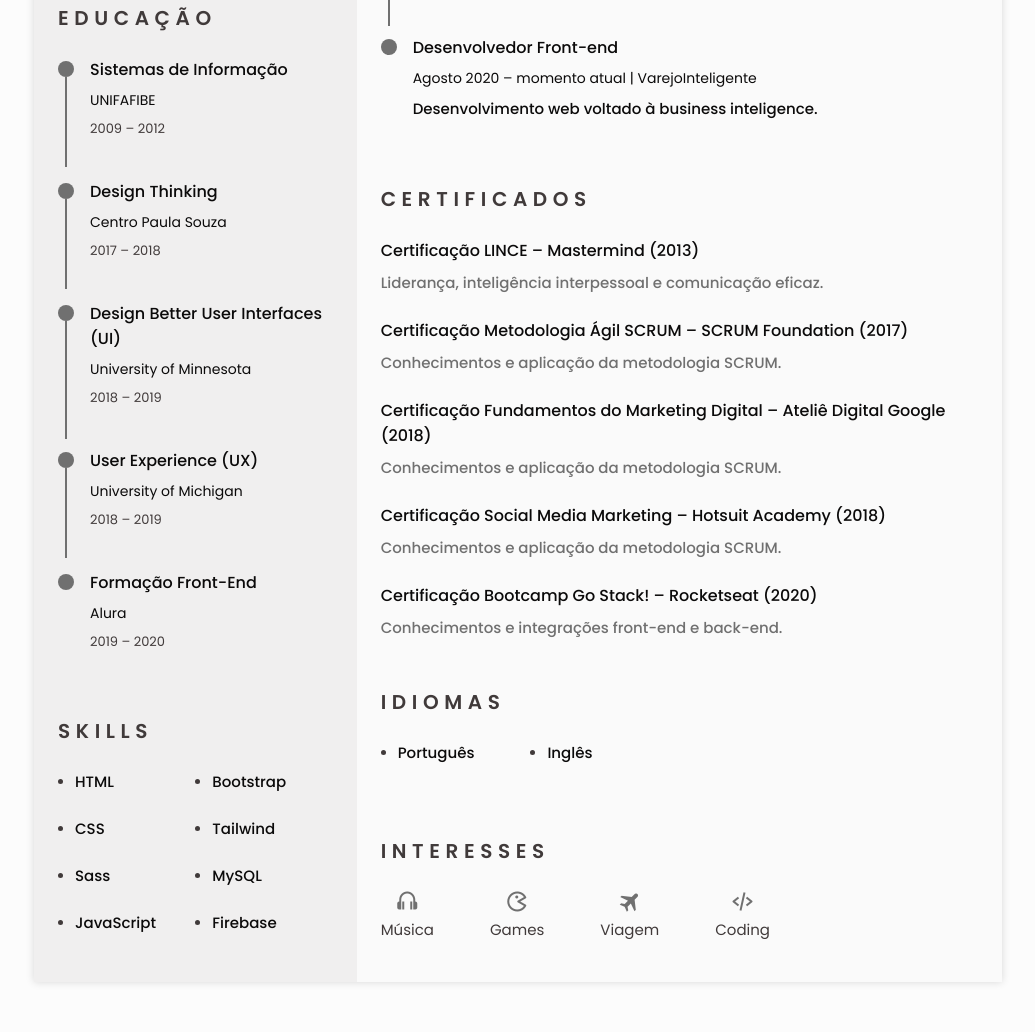
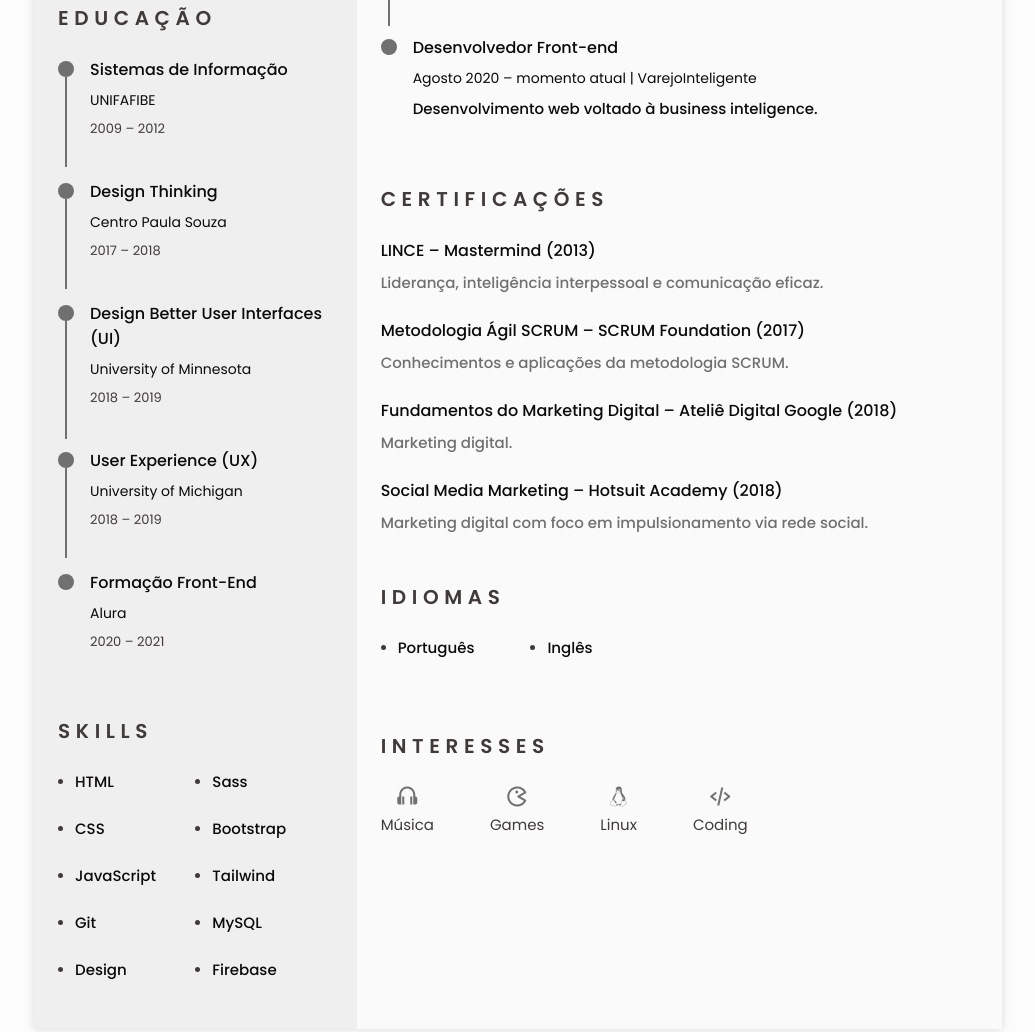
Before and after one commit to r-courtesy/itsmecourtesy, a plain HTML site: page index.html in a window 1280 px wide. Shown: the part 808-1840 px from the top of the page, without its empty margins (122-1157 px from the left). Drawn offline with nearby package versions, Linux system fonts and the light colour scheme; some icons are missing.

Commit message:
Update index.html

```diff
--- a/index.html
+++ b/index.html
@@ -17,7 +17,7 @@
         <!--========== HEADER ==========-->
         <header class="l-header" id="header">
             <nav class="nav bd-container">
-                <a href="#" class="nav__logo">courtesy</a>
+                <a href="#" class="nav__logo">courtesy~</a>
 
                 <div class="nav__menu" id="nav-menu">
                     <ul class="nav__list">
@@ -205,7 +205,7 @@
                                 <div class="education__data bd-grid">
                                     <h3 class="education__title">Formação Front-End</h3>
                                     <span class="education__studies">Alura</span>
-                                    <span class="education__year">2019 – 2020</span>
+                                    <span class="education__year">2020 – 2021</span>
                                 </div>
                             </div>
                         </div>
@@ -227,15 +227,23 @@
                                 </li>
 
                                 <li class="skills__name">
-                                    <span class="skills__circle"></span> Sass
+                                    <span class="skills__circle"></span> JavaScript
                                 </li>
 
                                 <li class="skills__name">
-                                    <span class="skills__circle"></span> JavaScript
+                                    <span class="skills__circle"></span> Git
+                                </li>
+
+                                <li class="skills__name">
+                                    <span class="skills__circle"></span> Design
                                 </li>
                             </ul>
 
                             <ul class="skills__data">
+                                <li class="skills__name">
+                                    <span class="skills__circle"></span> Sass
+                                </li>
+
                                 <li class="skills__name">
                                     <span class="skills__circle"></span> Bootstrap
                                 </li>
@@ -254,7 +262,6 @@
                             </ul>
                         </div>
                     </section>
-
                 </div>
 
                 <div class="resume__right">
@@ -331,7 +338,7 @@
 
                                 <div class="experience__data bd-grid">
                                     <h3 class="experience__title">Freelancer</h3>
-                                    <span class="experience__company">Janeiro 2019 – momento atual | courtesyStudio</span>
+                                    <span class="experience__company">Janeiro 2019 – momento atual | courtesyStudio.</span>
                                     <p class="experience__description">
                                         Desenvolvimento web, design, social media, impulsionamento digital, criação de conteúdo.
                                     </p>
@@ -357,41 +364,34 @@
 
                     <!--========== CERTIFICATES ==========-->
                     <section class="certificate section" id="certificates">
-                        <h2 class="section-title">Certificados</h2>
+                        <h2 class="section-title">Certificações</h2>
 
                         <div class="certificate__container bd-grid">
                             <div class="certificate__content">
-                                <h3 class="certificate__title">Certificação LINCE – Mastermind (2013)</h3>
+                                <h3 class="certificate__title">LINCE – Mastermind (2013)</h3>
                                 <p class="certificate__description">
                                     Liderança, inteligência interpessoal e comunicação eficaz.
                                 </p>
                             </div>
 
                             <div class="certificate__content">
-                                <h3 class="certificate__title">Certificação Metodologia Ágil SCRUM – SCRUM Foundation (2017)</h3>
+                                <h3  class="certificate__title">Metodologia Ágil SCRUM – SCRUM Foundation (2017)</h3>
                                 <p class="certificate__description">
-                                    Conhecimentos e aplicação da metodologia SCRUM.
+                                    Conhecimentos e aplicações da metodologia SCRUM.
                                 </p>
                             </div>
 
                             <div class="certificate__content">
-                                <h3 class="certificate__title">Certificação Fundamentos do Marketing Digital – Ateliê Digital Google (2018)</h3>
+                                <h3 class="certificate__title">Fundamentos do Marketing Digital – Ateliê Digital Google (2018)</h3>
                                 <p class="certificate__description">
-                                    Conhecimentos e aplicação da metodologia SCRUM.
+                                    Marketing digital.
                                 </p>
                             </div>
 
                             <div class="certificate__content">
-                                <h3 class="certificate__title">Certificação Social Media Marketing – Hotsuit Academy (2018)</h3>
+                                <h3 class="certificate__title">Social Media Marketing – Hotsuit Academy (2018)</h3>
                                 <p class="certificate__description">
-                                    Conhecimentos e aplicação da metodologia SCRUM.
-                                </p>
-                            </div>
-
-                            <div class="certificate__content">
-                                <h3 class="certificate__title">Certificação Bootcamp Go Stack! – Rocketseat (2020)</h3>
-                                <p class="certificate__description">
-                                    Conhecimentos e integrações front-end e back-end.
+                                    Marketing digital com foco em impulsionamento via rede social.
                                 </p>
                             </div>
                         </div>
@@ -406,8 +406,8 @@
                                 <span class="references__subtitle">CEO Hubee Tech</span>
                                 <h3 class="references__title">Cleiton Waldemar</h3>
                                 <ul class="references__contact">
-                                    <li>Phone: +55 17 99999-9999 </li>
-                                    <li>E-mail: email@email.com</li>
+                                    <li>Phone: +55 17 99142-7724 </li>
+                                    <li>E-mail: dark@varejointeligente.tech</li>
                                 </ul>
                             </div>
 
@@ -415,8 +415,8 @@
                                 <span class="references__subtitle">Consultor Financeiro</span>
                                 <h3 class="references__title">Raul Lopes Moraes</h3>
                                 <ul class="references__contact">
-                                    <li>Phone: +55 17 99999-9999 </li>
-                                    <li>E-mail: email@email.com</li>
+                                    <li>Phone: +55 17 99213-7240 </li>
+                                    <li>E-mail: raul@varejointeligente.tech</li>
                                 </ul>
                             </div>
 
@@ -424,8 +424,8 @@
                                 <span class="references__subtitle">Consultor Técnico</span>
                                 <h3 class="references__title">Fabio Guedes</h3>
                                 <ul class="references__contact">
-                                    <li>Phone: +55 17 99999-9999 </li>
-                                    <li>E-mail: email@email.com</li>
+                                    <li>Phone: +55 17 99130-4465 </li>
+                                    <li>E-mail: fabio@varejointeligente.tech</li>
                                 </ul>
                             </div>
                         </div>
@@ -466,8 +466,8 @@
                             </div>
 
                             <div class="interests__content">
-                                <i class='bx bxs-plane-alt interests__icon' ></i>
-                                <span class="interests__name">Viagem</span>
+                                <i class='bx bxl-tux interests__icon' ></i>
+                                <span class="interests__name">Linux</span>
                             </div>
 
                             <div class="interests__content">
```
